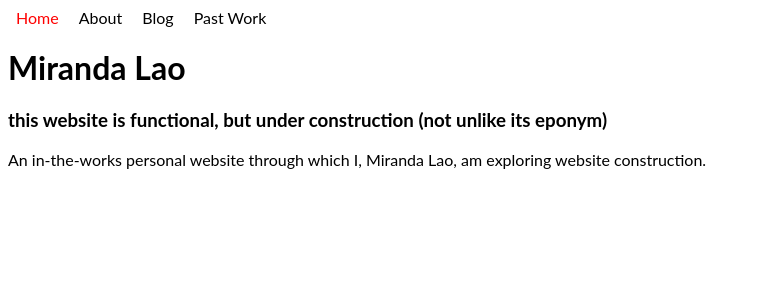
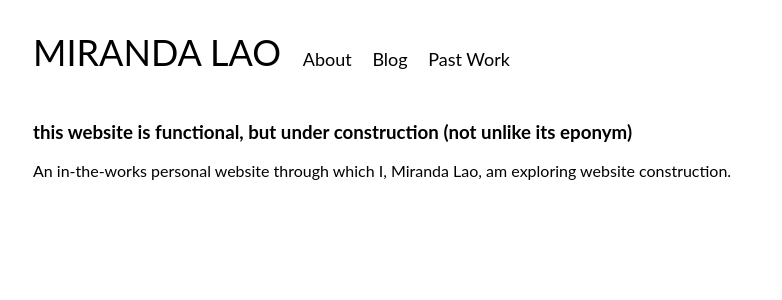
Before and after one commit to acedmonkeys/acedmonkeys.github.io, a Jekyll site: the page built from index.html, in a window 1280 px wide. Shown: the top 300 px of the page, without its empty margins (0-782 px from the left). Built offline with Jekyll 4.4.1, drawn with Linux system fonts in a browser that asks for light colours.

Commit message:
css shenanigans

```diff
--- a/_data/navigation.yml
+++ b/_data/navigation.yml
@@ -1,5 +1,3 @@
-- name: Home
-  link: /
 - name: About
   link: /about.html
 - name: Blog
--- a/_includes/navigation.html
+++ b/_includes/navigation.html
@@ -1,7 +1,10 @@
 <nav>
+  <h1>
+  <a href="index.html" class="header">MIRANDA LAO</a>
   {% for item in site.data.navigation %}
     <a href="{{ item.link }}" {% if page.url == item.link %}class="current"{% endif %}>
       {{ item.name }}
     </a>
   {% endfor %}
+  </h1>
 </nav>
--- a/_layouts/default.html
+++ b/_layouts/default.html
@@ -9,6 +9,8 @@
   </head>
   <body>
     {% include navigation.html %}
-    {{ content }}
+    <div class="main">
+      {{ content }}
+    </div>
   </body>
 </html>
--- a/_sass/main.scss
+++ b/_sass/main.scss
@@ -15,11 +15,27 @@ a:hover:not(.current), a:active:not(.current) {
   text-decoration: none;
 }
 
+.header{
+  font-size: 36px;
+}
+
+nav{
+  overflow: hidden;
+  width: 550px;
+}
+
+nav a{
+  padding: 8px;
+  font-size: 18px;
+  font-weight: lighter;
+}
+
 body {
+  margin: 10px 25px 0px 25px;
   font-family: Lato;
 }
 
-nav a{
+.main {
   padding: 8px;
 }
 
--- a/index.html
+++ b/index.html
@@ -2,6 +2,5 @@
 layout: default
 title: Home
 ---
-<h1>Miranda Lao</h1>
 <h3>this website is functional, but under construction (not unlike its eponym)</h3>
 <p>An in-the-works personal website through which I, Miranda Lao, am exploring website construction.</p>
```
